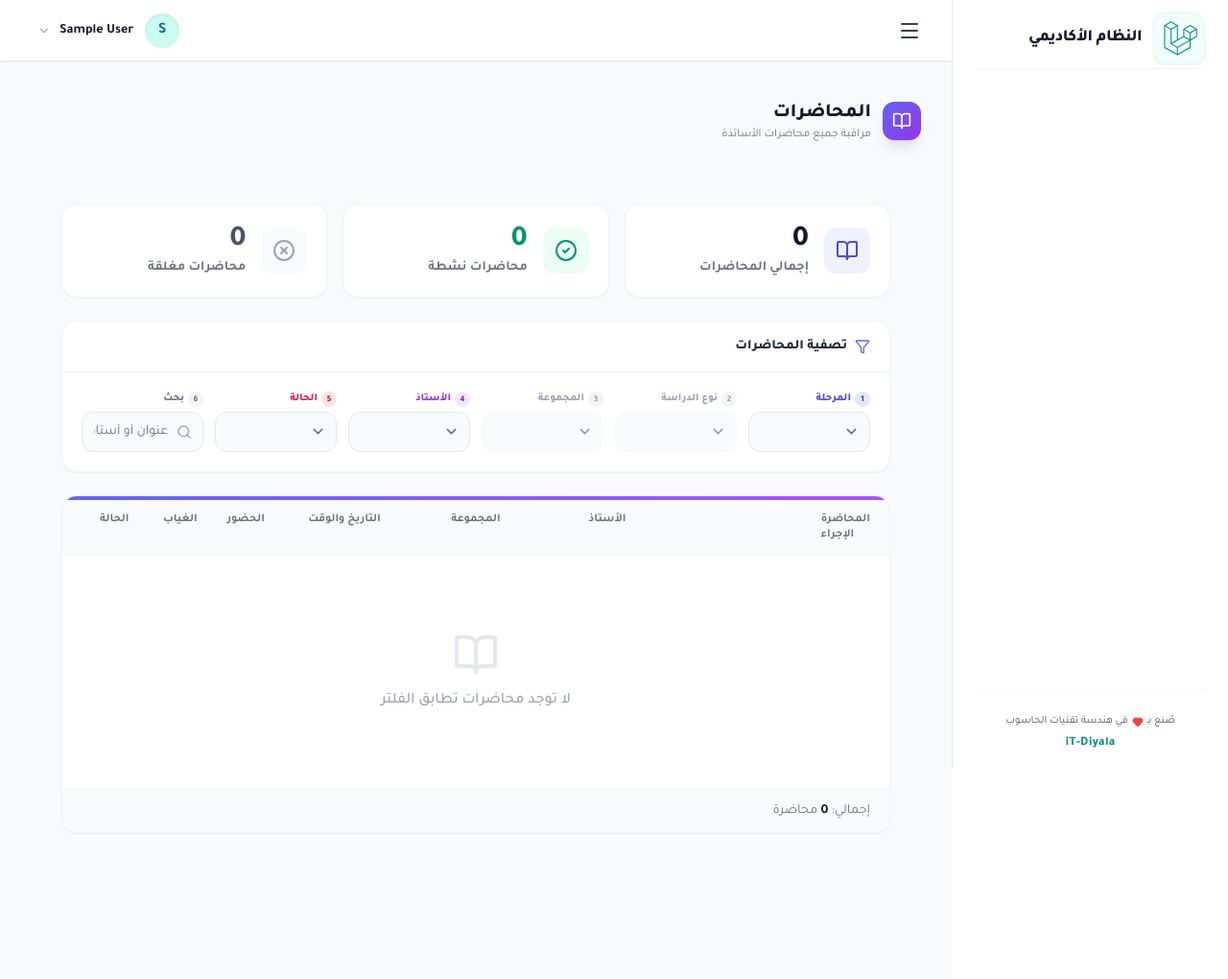
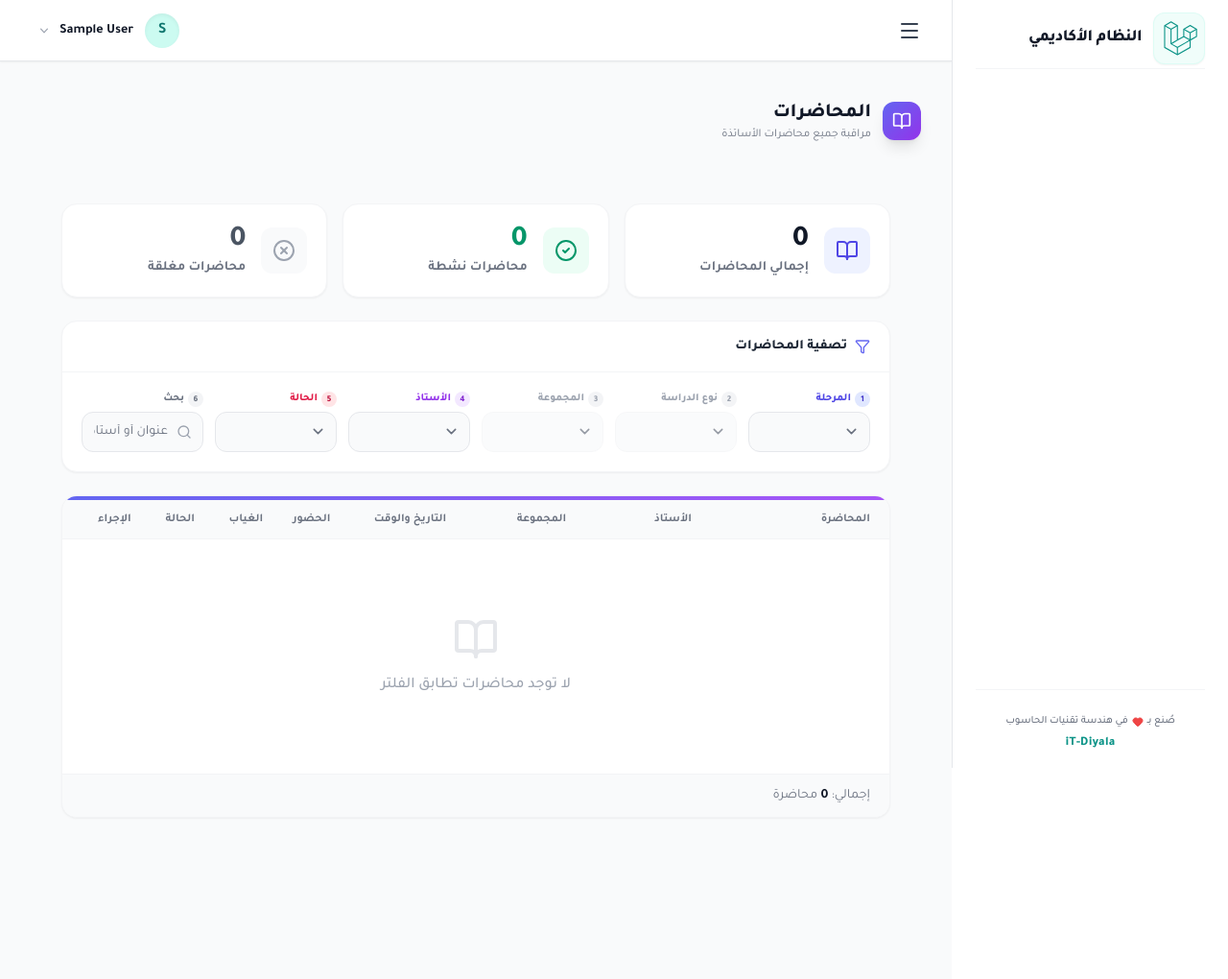
Before and after one commit to mustafaroot01/buxc, a Laravel app: page /admin/lectures in a window 1280 px wide. Shown: the whole page at 96% size. Run offline with Laravel 12, Linux system fonts and the light colour scheme; the visitor is signed in with stand-in values (Sample User, id 1); data that the repository does not hold is empty; style sheets or scripts are compiled from the project's sources; parts of the project's set-up code (start-up, migrations or seed data) failed here and were passed over; some libraries are stand-ins or nearby versions.

Commit message:
Fix admin lectures table grid layout

```diff
--- a/resources/js/Pages/Admin/Lectures/Index.vue
+++ b/resources/js/Pages/Admin/Lectures/Index.vue
@@ -294,7 +294,7 @@ const downloadLecture = (id: string) => {
 
                     <!-- Table Head -->
                     <div class="hidden md:grid grid-cols-12 px-5 py-3 bg-gray-50 border-b border-gray-100 text-xs font-bold text-gray-500">
-                        <div class="col-span-3">المحاضرة</div>
+                        <div class="col-span-2">المحاضرة</div>
                         <div class="col-span-2 text-center">الأستاذ</div>
                         <div class="col-span-2 text-center">المجموعة</div>
                         <div class="col-span-2 text-center">التاريخ والوقت</div>
@@ -315,7 +315,7 @@ const downloadLecture = (id: string) => {
                          :class="(index as number) % 2 === 0 ? 'bg-white' : 'bg-gray-50/30'">
 
                         <!-- Title + Subject -->
-                        <div class="col-span-3 flex flex-col justify-center">
+                        <div class="col-span-2 flex flex-col justify-center">
                             <p class="text-sm font-black text-gray-900 leading-tight">{{ lecture.title }}</p>
                             <p class="text-xs text-indigo-600 font-medium mt-0.5">
                                 <BookOpenIcon class="w-3 h-3 inline ml-1" />{{ lecture.subject?.name }}
```
